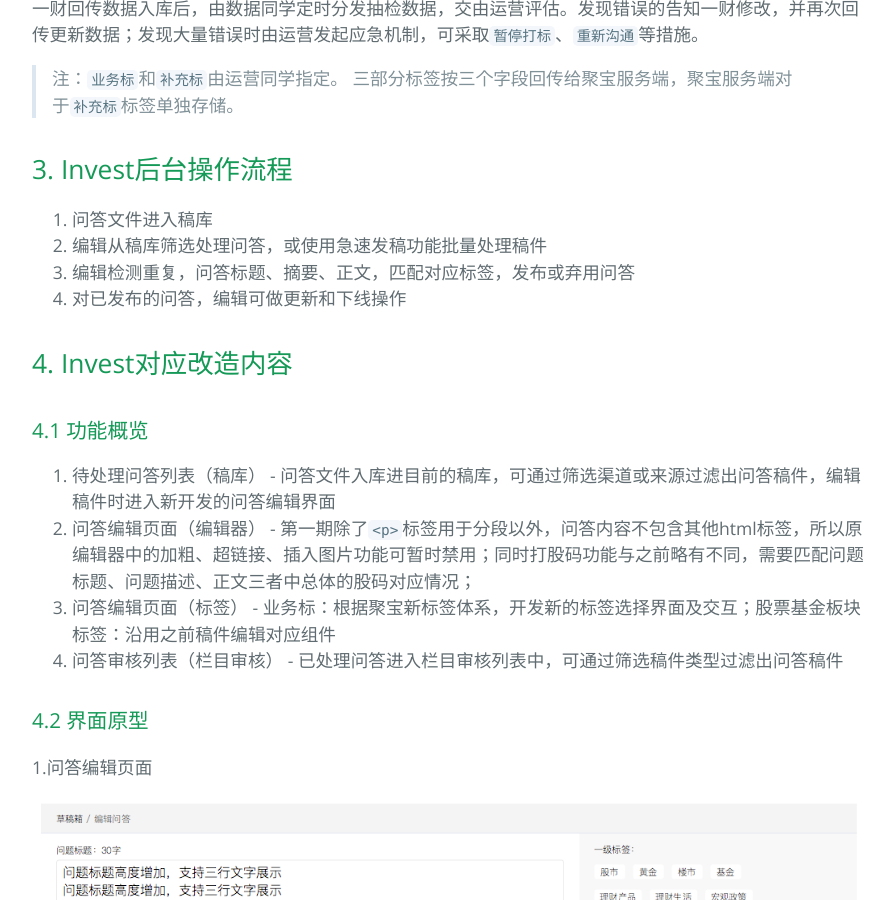
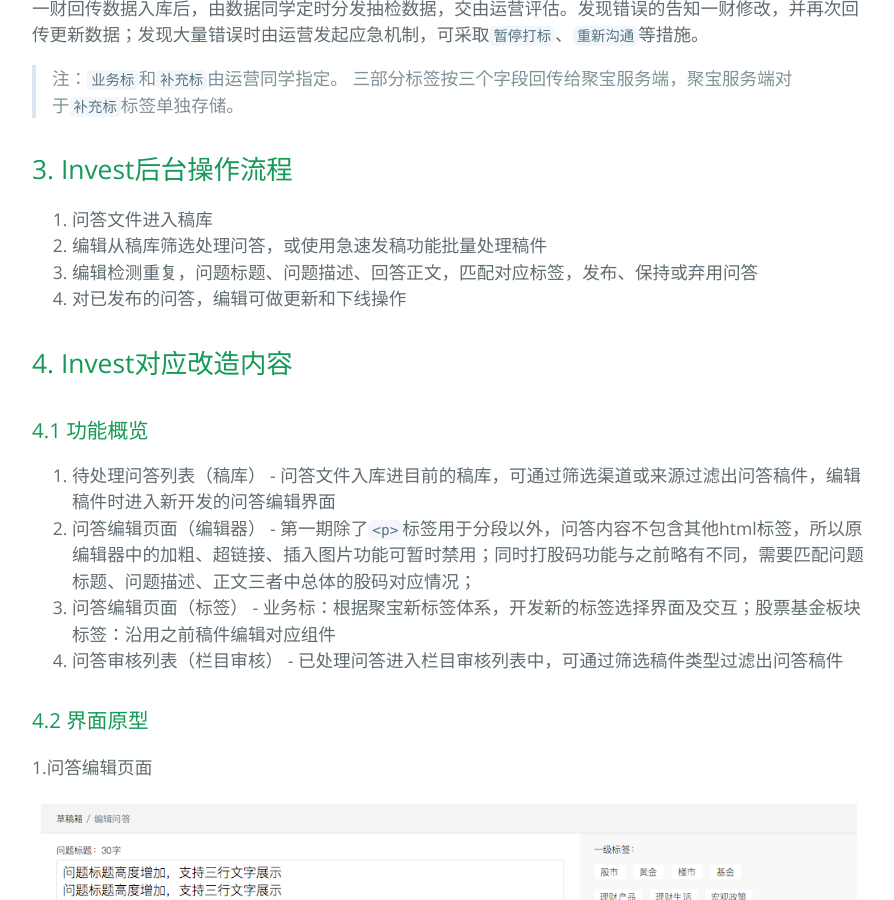
Before and after one commit to Littletreeeeee/prd-invest, a Jekyll site: the page built from documents/jubao_qa.md, in a window 1280 px wide and 900 px high, scrolled down 3050 px. Shown: the whole window, without its empty margins (192-1086 px from the left). Built offline with Jekyll 4.4.1, drawn with Linux system fonts in a browser that asks for light colours; the repository's description, which GitHub fills in, is left out; part of the change alters nothing that is shown.

Commit message:
change image

```diff
--- a/documents/jubao_qa.md
+++ b/documents/jubao_qa.md
@@ -86,7 +86,7 @@ layout: default
 ## 3. Invest后台操作流程
 1. 问答文件进入稿库
 2. 编辑从稿库筛选处理问答，或使用急速发稿功能批量处理稿件
-3. 编辑检测重复，问答标题、摘要、正文，匹配对应标签，发布或弃用问答
+3. 编辑检测重复，问题标题、问题描述、回答正文，匹配对应标签，发布、保持或弃用问答
 4. 对已发布的问答，编辑可做更新和下线操作
 
 ## 4. Invest对应改造内容
@@ -103,11 +103,11 @@ layout: default
 
 2.标签点选交互
 
-![标签交互](../resource/jubao-qa-editing-tags1.png)
+![标签交互](../resource/jubao-qa-editing-tags.png)
 
 3.标签下拉列表
 
-![标签下拉列表](../resource/jubao-qa-editing-tags2.png)
+![标签下拉列表](../resource/jubao-qa-editing-relatetags.png)
 
 
 ### 4.3 未来可能需要注意的事项
```
Also changed, not shown: resource/jubao-qa-editing-relatetags.png (renamed from resource/jubao-qa-editing-tags2.png), resource/jubao-qa-editing-tags.png (added), resource/jubao-qa-editing-tags1.png (deleted), 1 other file.
